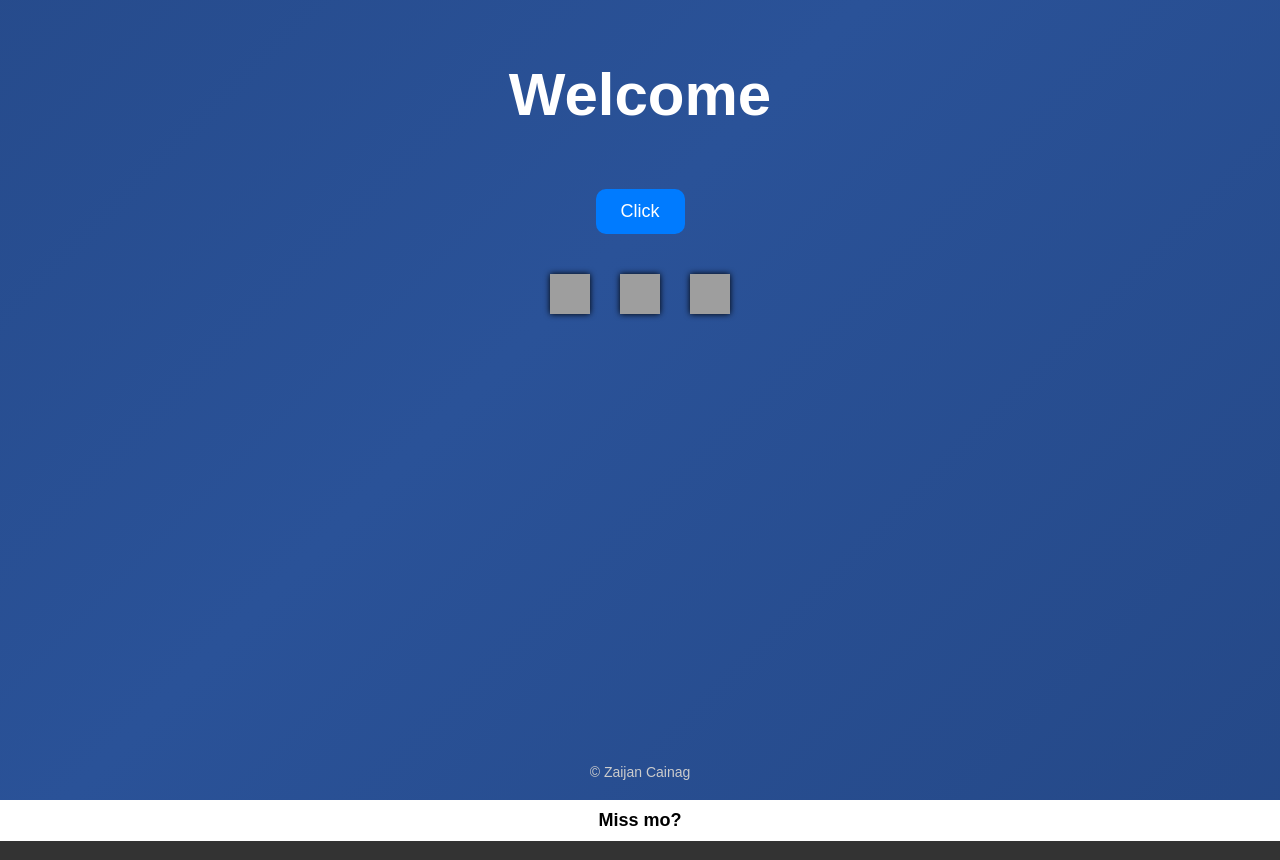
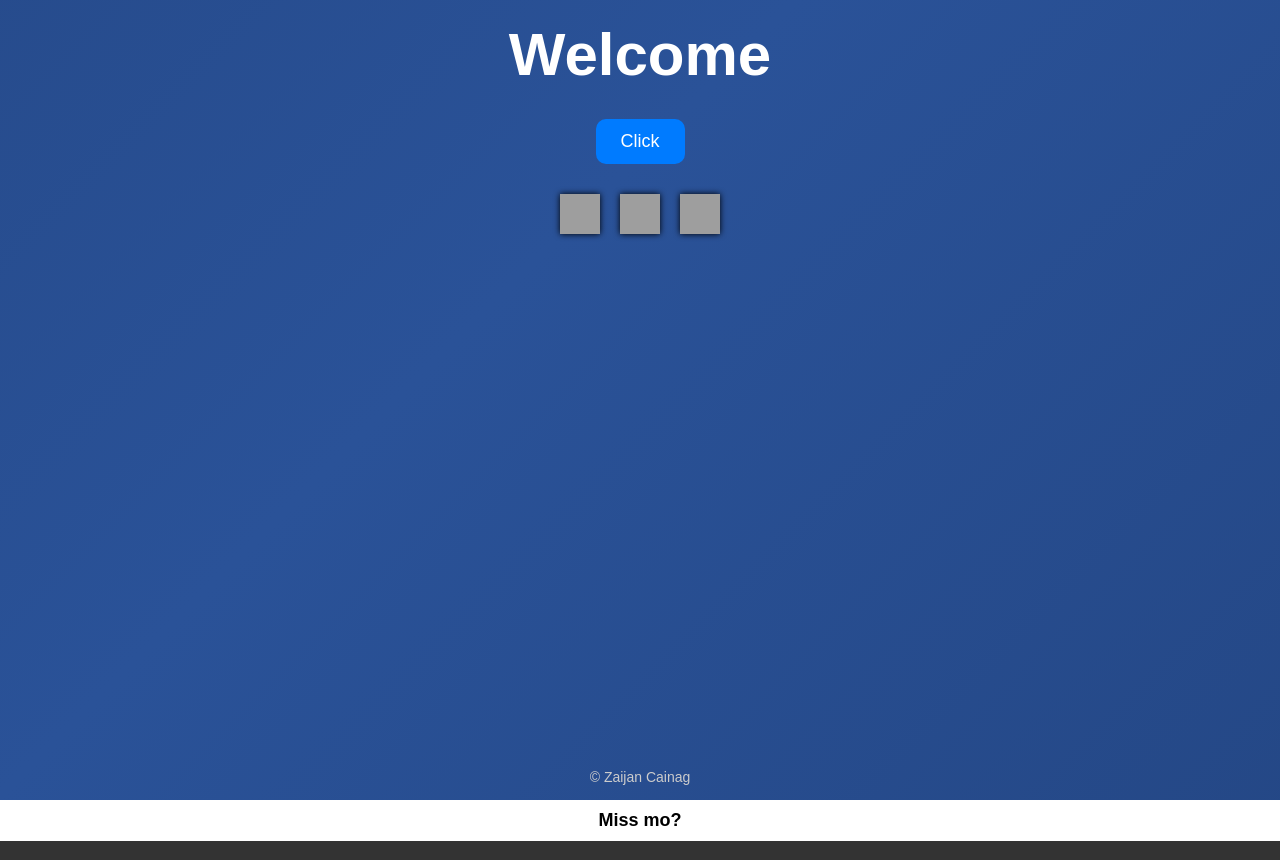
Before and after one commit to Zaiijan/my-web2, a plain HTML site: page index.html in a window 1280 px wide. After the commit the page ends 800 px from the top, so only its background shows below. Drawn offline with Linux system fonts and the light colour scheme; grey boxes are pictures that could not be loaded.

Commit message:
Add files via upload

```diff
--- a/index.html
+++ b/index.html
@@ -3,7 +3,12 @@
 <head>
   <meta charset="UTF-8">
   <title>Welcome</title>
+  <meta name="viewport" content="width=device-width, initial-scale=1.0">
   <style>
+    * {
+      box-sizing: border-box;
+    }
+
     body {
       margin: 0;
       padding: 0;
@@ -13,8 +18,11 @@
       animation: gradientBG 15s ease infinite;
       color: white;
       text-align: center;
-      height: 100vh;
-      overflow: hidden;
+      min-height: 100vh;
+      display: flex;
+      flex-direction: column;
+      justify-content: center;
+      align-items: center;
     }
 
     @keyframes gradientBG {
@@ -25,7 +33,7 @@
 
     h1 {
       font-size: 60px;
-      margin-top: 60px;
+      margin: 20px 0;
     }
 
     button {
@@ -37,7 +45,7 @@
       border-radius: 10px;
       cursor: pointer;
       transition: background-color 0.3s ease, transform 0.2s ease;
-      margin-top: 20px;
+      margin: 10px 0 30px;
     }
 
     button:hover {
@@ -48,8 +56,8 @@
     .social-icons {
       display: flex;
       justify-content: center;
-      gap: 30px;
-      margin-top: 40px;
+      gap: 20px;
+      flex-wrap: wrap;
     }
 
     .social-icons a img {
@@ -66,13 +74,10 @@
     footer {
       font-size: 14px;
       color: #ccc;
-      position: absolute;
-      bottom: 20px;
-      width: 100%;
-      text-align: center;
+      margin-top: auto;
+      padding-bottom: 15px;
     }
 
-    /* Video Overlay Fullscreen */
     .video-overlay {
       position: fixed;
       top: 100%;
```
